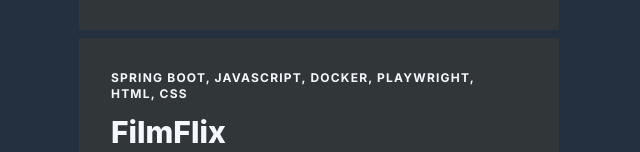
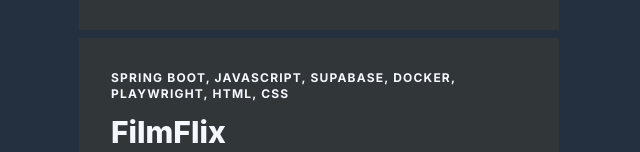
Before and after one commit to brandonviaje/brandonviaje.github.io, a React (Vite) app: page /projects in a window 1280 px wide. Shown: the part 488-640 px from the top of the page, without its empty margins (321-961 px from the left). Built offline with nearby package versions, Linux system fonts and the light colour scheme.

Commit message:
style: add tech

```diff
--- a/src/components/Projects.jsx
+++ b/src/components/Projects.jsx
@@ -6,7 +6,7 @@
 const projectsData = [
   { name: "CacheVault", tech: "C++17, POSIX, Linux", description: "In-Memory Database. Helped me understand the fundamentals of networks like TCP protocol and concurrency.", link: "https://github.com/brandonviaje/CacheVault", categories: ["Systems"] },
   { name: "Echo", tech: "Python, Asyncio, OpenAI Whisper, NumPy", description: "Voice assistant discord bot that listens to your commands.", link: "https://github.com/brandonviaje/Echo", categories: ["ML"] },
-  { name: "FilmFlix", tech: "Spring Boot, JavaScript, Docker, PlayWright, HTML, CSS", description: "Full-Stack movie cataloging application done using agile methodologies such as sprints, kanban boards and weekly stand-ups with our customer.", link: "https://github.com/brandonviaje/FilmFlix", categories: ["Web Dev"] },
+  { name: "FilmFlix", tech: "Spring Boot, JavaScript, SupaBase, Docker, PlayWright, HTML, CSS", description: "Full-Stack movie cataloging application done using agile methodologies such as sprints, kanban boards and weekly stand-ups with our customer.", link: "https://github.com/brandonviaje/FilmFlix", categories: ["Web Dev"] },
   { name: "Infera", tech: "C++17, ONNX, Google Protobuf", description: "Machine Learning Inference Engine. Inspired from Michal Pitr's blog on how he implemented an inference engine from scratch.", link: "https://github.com/brandonviaje/Infera", categories: ["ML", "Systems"] },
   { name: "NLP Case Study", tech: "PyTorch, Google Colab, Hugging Face", description: "Comparative case study between early and modern NLP architectures.", link: "https://github.com/brandonviaje/NLP-Case-Study", categories: ["ML"] },
   { name: "Semp", tech: "C++20, CMake, GoogleTest", description: "Currently building my own custom compiler and language using a recursive descent parser and an LL(1) grammar. Using CSCI4020U to its fullest", link: "https://github.com/brandonviaje/semp", categories: ["Systems"] },
```
